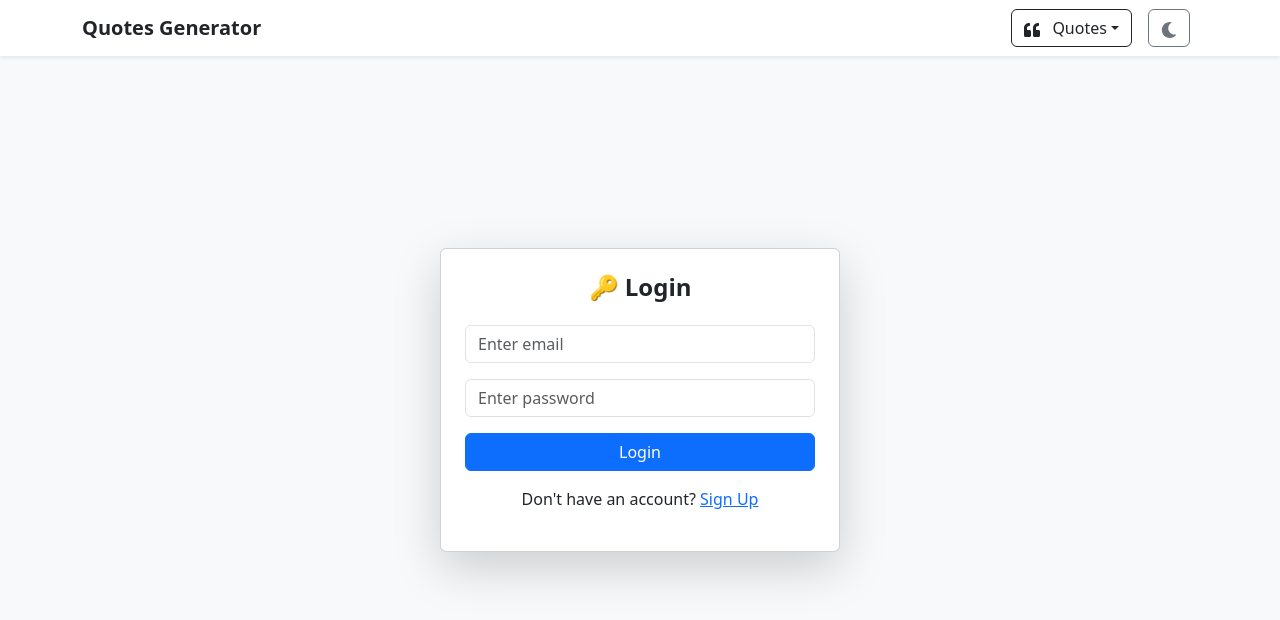
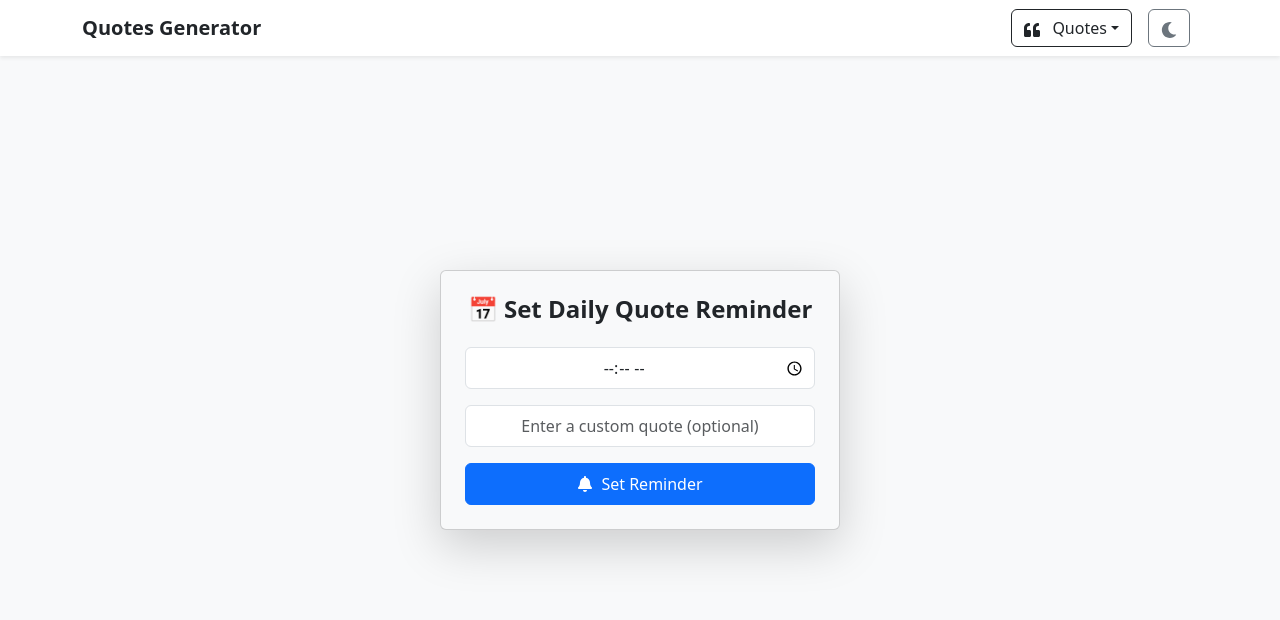
Before and after one commit to Guna-devloper/quotes, a React (Create React App) app in the folder quotes/: page / in a window 1280 px wide. Before the commit this address led to /login. Shown: the top 620 px of the page. Built offline with nearby package versions, Linux system fonts and the light colour scheme; no server answers.

Commit message:
undo-code-danger-warning

```diff
--- a/quotes/src/App.js
+++ b/quotes/src/App.js
@@ -1,35 +1,21 @@
-import React, { useState, useEffect } from "react";
-import { BrowserRouter as Router, Routes, Route, Navigate } from "react-router-dom";
-import { auth } from "./firebaseConfig";
-import Login from "./pages/Login";
-import Signup from "./pages/Signup";
-import QuoteReminder from "./components/QuoteReminder";
+import React, { useState } from "react";
+import { BrowserRouter as Router, Routes, Route } from "react-router-dom";
 import QuotesList from "./components/QuotesList";
 import Favorites from "./components/Favorites";
 import CustomNavbar from "./components/Navbar";
 import { ThemeProvider } from "./context/ThemeContext";
+import QuoteReminder from "./components/QuoteReminder";
 import "./App.css";
 
 const App = () => {
-  const [user, setUser] = useState(null);
   const [favoriteQuotes, setFavoriteQuotes] = useState([]);
 
-  // Track authentication state
-  useEffect(() => {
-    const unsubscribe = auth.onAuthStateChanged((currentUser) => {
-      setUser(currentUser);
-    });
-    return () => unsubscribe();
-  }, []);
-
-  // Add to favorites
   const addToFavorites = (quote) => {
     if (!favoriteQuotes.includes(quote)) {
       setFavoriteQuotes([...favoriteQuotes, quote]);
     }
   };
 
-  // Remove from favorites
   const removeFromFavorites = (quote) => {
     setFavoriteQuotes(favoriteQuotes.filter((q) => q !== quote));
   };
@@ -37,21 +23,13 @@ const App = () => {
   return (
     <ThemeProvider>
       <Router>
-        {/* Navbar (Visible always) */}
         <CustomNavbar />
 
         <Routes>
-          {/* Authentication Routes */}
-          <Route path="/login" element={user ? <Navigate to="/reminder" /> : <Login />} />
-          <Route path="/signup" element={user ? <Navigate to="/reminder" /> : <Signup />} />
+          <Route path="/" element={<QuoteReminder />} />
+          <Route path="/favorites" element={<Favorites favoriteQuotes={favoriteQuotes} removeFromFavorites={removeFromFavorites} />} />
+          <Route path="/quotelist" element={<QuotesList addToFavorites={addToFavorites} />} />
 
-          {/* Protected Routes (User must be logged in) */}
-          <Route path="/reminder" element={user ? <QuoteReminder /> : <Navigate to="/login" />} />
-          <Route path="/favorites" element={user ? <Favorites favoriteQuotes={favoriteQuotes} removeFromFavorites={removeFromFavorites} /> : <Navigate to="/login" />} />
-          <Route path="/quotelist" element={user ? <QuotesList addToFavorites={addToFavorites} /> : <Navigate to="/login" />} />
-
-          {/* Default Redirect */}
-          <Route path="*" element={<Navigate to="/login" />} />
         </Routes>
       </Router>
     </ThemeProvider>
--- a/quotes/src/components/QuoteReminder.js
+++ b/quotes/src/components/QuoteReminder.js
@@ -3,19 +3,8 @@ import { Card, Button, Form, Container } from "react-bootstrap";
 import { FaBell } from "react-icons/fa";
 import { useTheme } from "../context/ThemeContext"; // Import dark mode context
 import toast, { Toaster } from "react-hot-toast"; // Import react-hot-toast
-import { signOut } from "firebase/auth";
-import { auth } from "../firebaseConfig";
-import { useNavigate } from "react-router-dom";
 
 const QuoteReminder = () => {
-
-  const navigate = useNavigate();
-
-  const handleLogout = () => {
-    signOut(auth);
-    navigate("/login");
-  };
-
   const [time, setTime] = useState(localStorage.getItem("reminderTime") || "");
   const [customQuote, setCustomQuote] = useState("");
   const [favoriteQuotes, setFavoriteQuotes] = useState(
@@ -128,10 +117,7 @@ const QuoteReminder = () => {
           >
             <FaBell className="me-2" /> Set Reminder
           </Button>
-          <Button variant="danger" onClick={handleLogout} className="w-100 d-flex align-items-center justify-content-center py-2 mt-2">Logout</Button>
-
         </Form>
-
       </Card>
 
       {/* React Toaster for notifications */}
```
Also changed, not shown: quotes/firebase.json.
